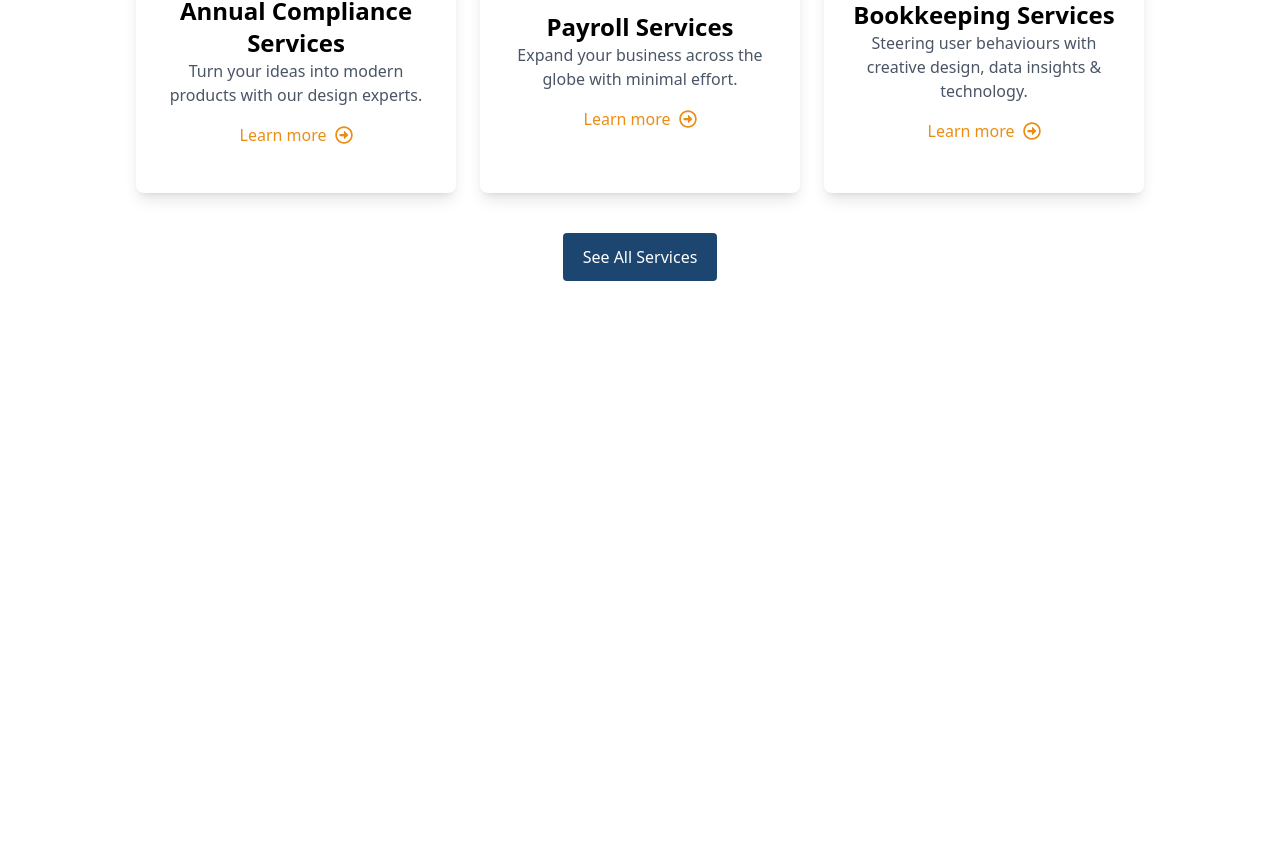
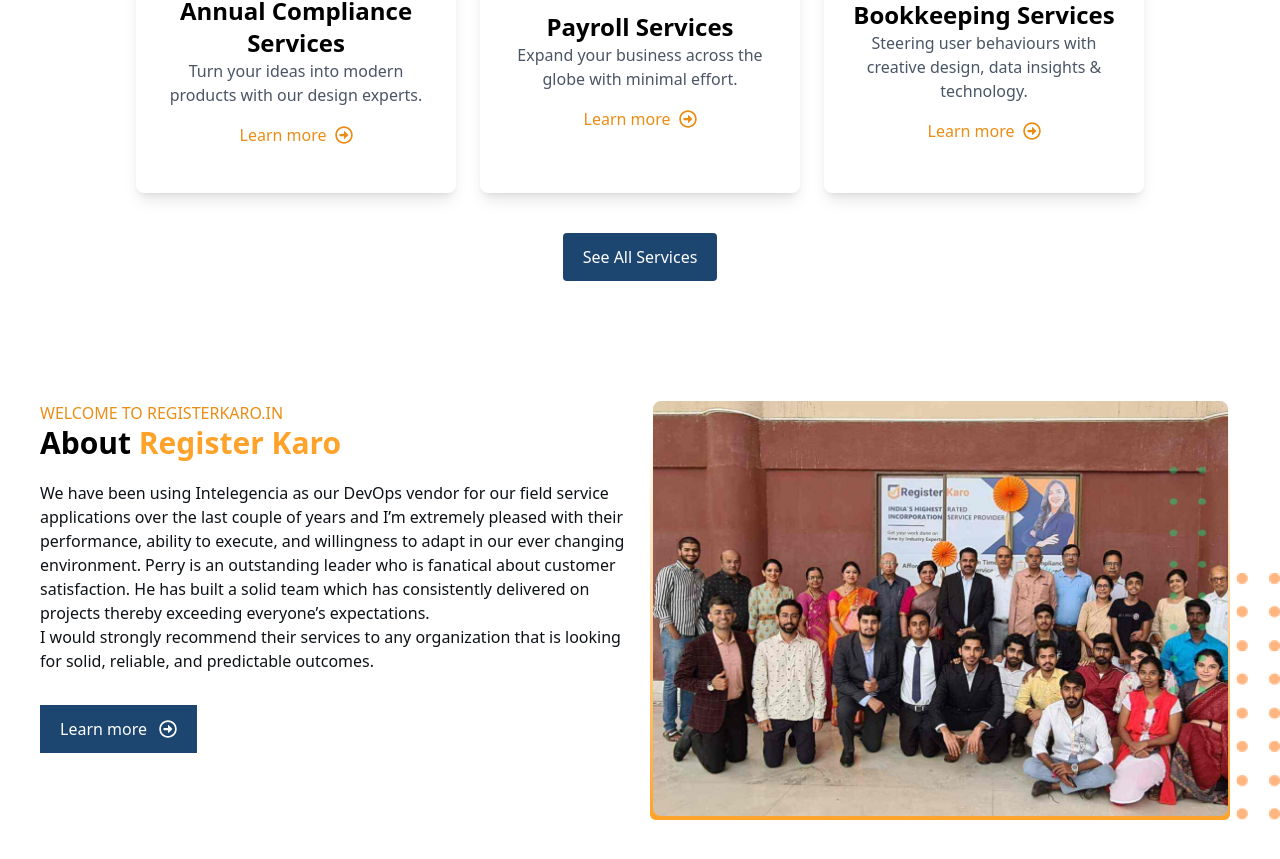
Before and after one commit to AvhaleSwapnil/Register-Karo-Task, a React (Vite) app: page / in a window 1280 px wide. Shown: the part 1579-2438 px from the top of the page. Before the commit the page ends 1900 px from the top, so only its background shows below. Built offline with nearby package versions, Linux system fonts and the light colour scheme.

Commit message:
adding about page ui

```diff
--- a/src/App.jsx
+++ b/src/App.jsx
@@ -2,14 +2,16 @@
 import Home from "./pages/Home";
 import Header from "./components/Header";
 import OurServices from "./pages/OurServices";
+import About from "./pages/About";
 
 const App = () => {
   return (
-    <div className="">
+    <>
       <Header />
       <Home />
       <OurServices />
-    </div>
+      <About />
+    </>
   );
 };
 
--- /dev/null
+++ b/src/pages/About.jsx
@@ -0,0 +1,45 @@
+import React from "react";
+import about from "../assets/about.png";
+import dotted from "../assets/dotted.png";
+import { FaRegArrowAltCircleRight } from "react-icons/fa";
+const About = () => {
+  return (
+    <div className="px-10 w-full py-20 flex flex-col lg:flex-row gap-5 relative">
+      <div className="w-full lg:w-1/2">
+        <h1 className="text-[#EB8D15]">WELCOME TO REGISTERKARO.IN</h1>
+        <div className="text-2xl lg:text-3xl font-bold">
+          About <span className="text-[#FFA229]">Register Karo</span>
+        </div>
+        <p className="text-[#0D1216] pt-5">
+          We have been using Intelegencia as our DevOps vendor for our field
+          service applications over the last couple of years and I’m extremely
+          pleased with their performance, ability to execute, and willingness to
+          adapt in our ever changing environment. Perry is an outstanding leader
+          who is fanatical about customer satisfaction. He has built a solid
+          team which has consistently delivered on projects thereby exceeding
+          everyone’s expectations. <br />I would strongly recommend their
+          services to any organization that is looking for solid, reliable, and
+          predictable outcomes.
+        </p>
+        <button className="px-5 py-3 flex items-center gap-3 bg-[#1C4670] text-[#FFFFFF] mt-8">
+          Learn more{" "}
+          <span>
+            <FaRegArrowAltCircleRight size={18} />
+          </span>
+        </button>
+      </div>
+      <div className="w-full lg:w-1/2 z-40">
+        <img
+          src={about}
+          alt=""
+          width={"580px"}
+          height={"418px"}
+          className="self-center"
+        />
+      </div>
+      <img src={dotted} alt="" className="absolute top-63 right-0" />
+    </div>
+  );
+};
+
+export default About;
--- a/src/pages/OurServices.jsx
+++ b/src/pages/OurServices.jsx
@@ -9,7 +9,7 @@
 
 const OurServices = () => {
   return (
-    <div className="px-5 md:px-10 lg:px-30 mt-20">
+    <div className="px-5 md:px-10 lg:px-30 pt-20">
       {/* Header */}
       <div className="text-center">
         <p className="text-[#EB8D15] tracking-wide text-sm md:text-base">
```
Also changed, not shown: src/assets/about.png (added), src/assets/dotted.png (added).
